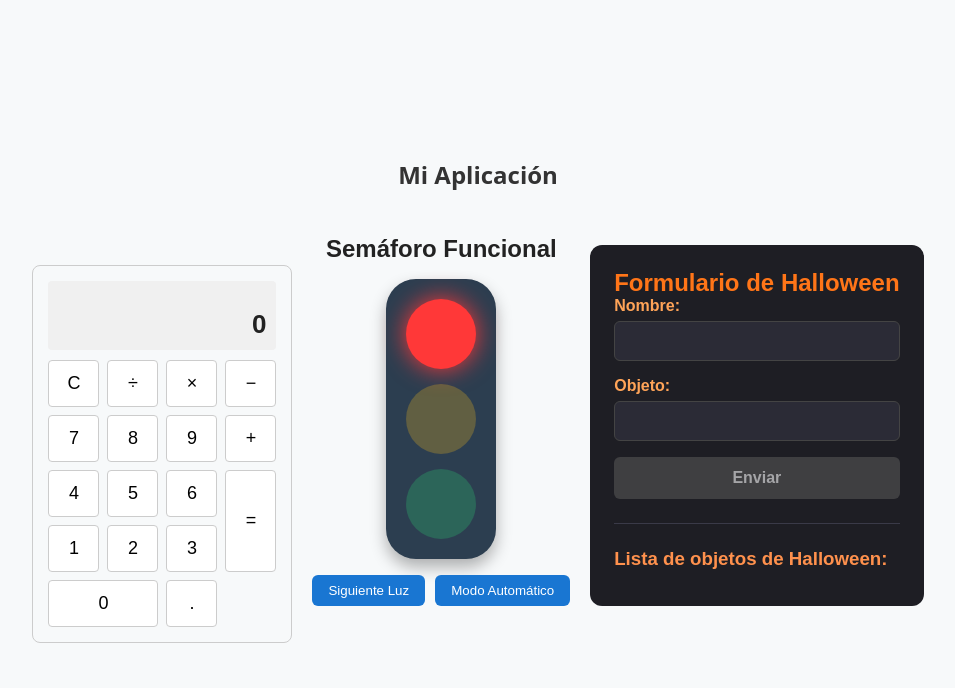
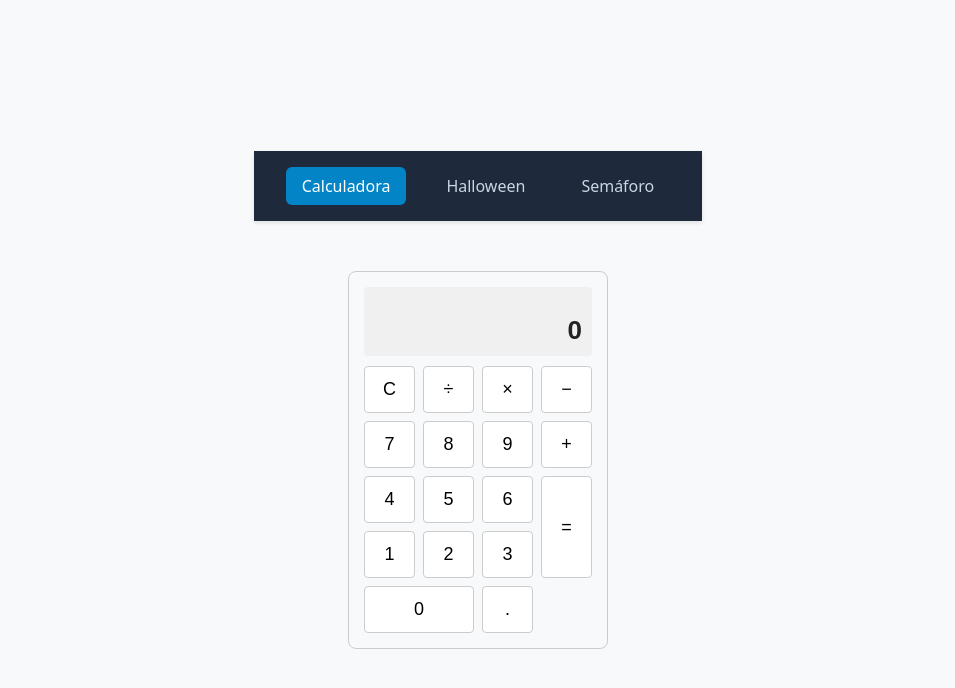
Before and after one commit to Kbrerag23/mi-proyecto-angular, an Angular app: page /calculator in a window 1280 px wide. Before the commit this address led to /. Shown: the top 688 px of the page, without its empty margins (162-1117 px from the left). Built offline with nearby package versions, Linux system fonts and the light colour scheme.

Commit message:
Añadido header para cambiar entre ejercicios

```diff
--- a/src/app/app.css
+++ b/src/app/app.css
@@ -20,3 +20,37 @@
   justify-content: center;
   width: 100%;
 }
+
+.navbar {
+  background-color: #1e293b;
+  padding: 1rem 2rem;
+  box-shadow: 0 2px 4px rgba(0, 0, 0, 0.1);
+}
+
+.navbar nav {
+  display: flex;
+  gap: 1.5rem;
+}
+
+.navbar a {
+  color: #cbd5e1;
+  text-decoration: none;
+  font-weight: 500;
+  padding: 0.5rem 1rem;
+  border-radius: 6px;
+  transition: background-color 0.2s, color 0.2s;
+}
+
+.navbar a:hover {
+  background-color: #334155;
+  color: #ffffff;
+}
+
+.navbar a.active {
+  background-color: #0284c7;
+  color: #ffffff;
+}
+
+.content-container {
+  padding: 2rem;
+}
--- a/src/app/app.html
+++ b/src/app/app.html
@@ -1,11 +1,13 @@
 <main class="app-layout">
-  <header class="app-header">
-    <h1>{{ title }}</h1>
-  </header>
+  <header class="navbar">
+  <nav>
+    <a routerLink="/calculator" routerLinkActive="active">Calculadora</a>
+    <a routerLink="/halloween" routerLinkActive="active">Halloween</a>
+    <a routerLink="/traffic-light" routerLinkActive="active">Semáforo</a>
+  </nav>
+</header>
 
   <section class="app-content">
-    <app-calculator></app-calculator>
-    <app-traffic-light></app-traffic-light>
-    <app-halloween></app-halloween>
+    <router-outlet></router-outlet>
   </section>
 </main>
--- a/src/app/app.routes.ts
+++ b/src/app/app.routes.ts
@@ -1,3 +1,12 @@
 import { Routes } from '@angular/router';
+import { CalculatorComponent } from './components/calculator/calculator';
+import { HalloweenComponent } from './components/Halloweeen/halloween';
+import { TrafficLightComponent } from './components/traffic-light/traffic-light';
 
-export const routes: Routes = [];
+export const routes: Routes = [
+  { path: '', redirectTo: 'calculator', pathMatch: 'full' },
+  { path: 'calculator', component: CalculatorComponent },
+  { path: 'halloween', component: HalloweenComponent },
+  { path: 'traffic-light', component: TrafficLightComponent },
+  { path: '**', redirectTo: 'calculator' }
+];
--- a/src/app/app.ts
+++ b/src/app/app.ts
@@ -2,11 +2,12 @@ import { Component } from '@angular/core';
 import { CalculatorComponent } from './components/calculator/calculator';
 import { TrafficLightComponent } from './components/traffic-light/traffic-light';
 import { HalloweenComponent } from './components/Halloweeen/halloween';
+import { RouterOutlet, RouterLink, RouterLinkActive } from '@angular/router';
 
 @Component({
   selector: 'app-root',
   standalone: true,
-  imports: [CalculatorComponent, TrafficLightComponent, HalloweenComponent],
+  imports: [CalculatorComponent, TrafficLightComponent, HalloweenComponent, RouterOutlet, RouterLink, RouterLinkActive],
   templateUrl: './app.html',
   styleUrl: './app.css'
 })
```
Also changed, not shown: src/app/app.routes.server.ts (line endings or trailing spaces).
